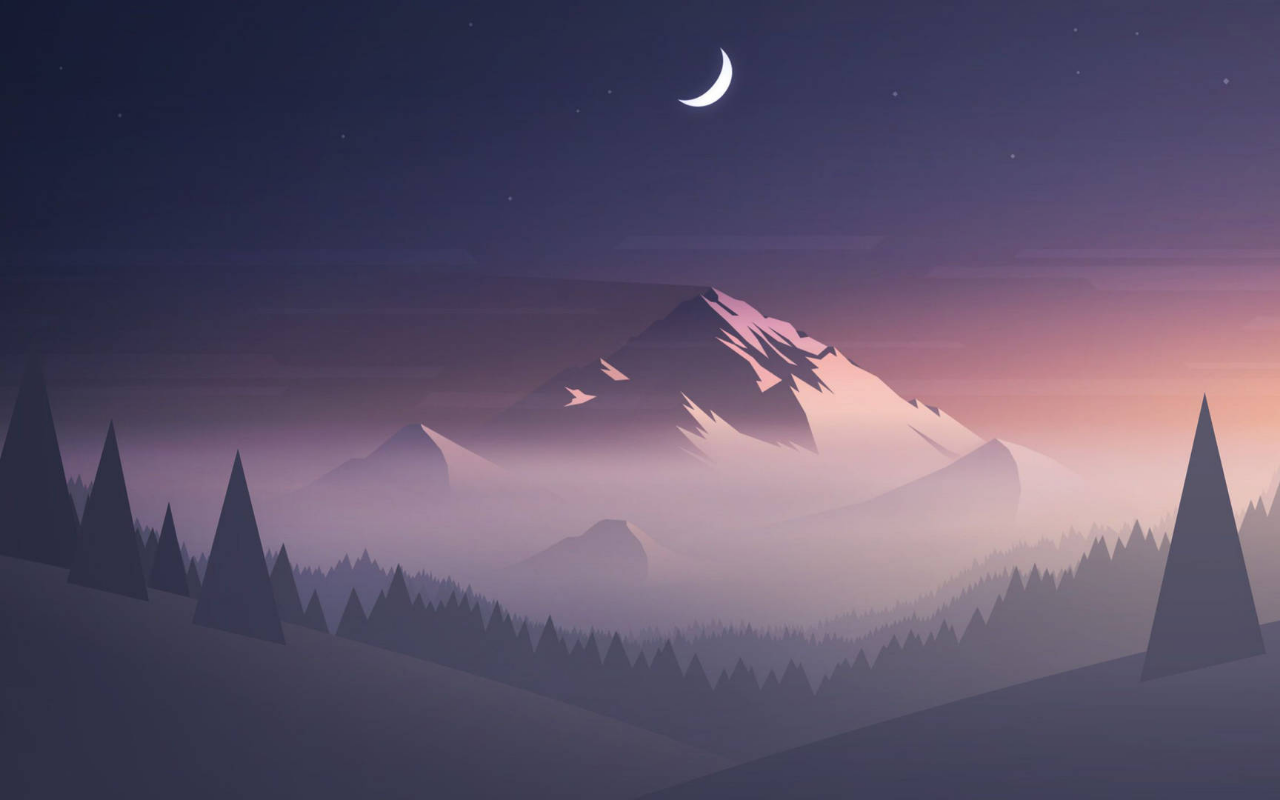
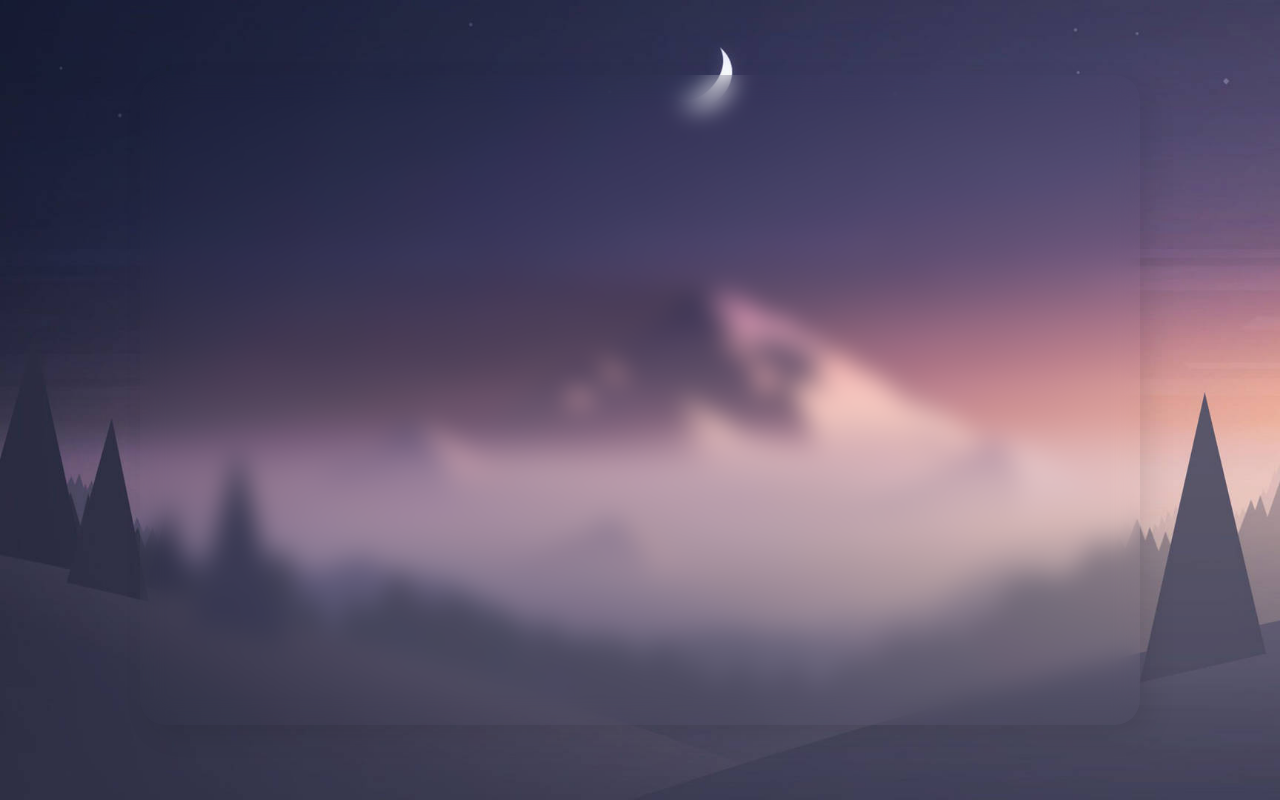
Before and after one commit to henriquesimon/ng-login-page, an Angular app: page / in a window 1280 px wide. Built offline with nearby package versions, Linux system fonts and the light colour scheme.

Commit message:
feat: add base app layout with left and right sections

```diff
--- a/src/app/app.html
+++ b/src/app/app.html
@@ -1 +1,6 @@
+<div class="container">
+    <div class="left-side"></div>
+    <div class="right-side"></div>
+</div>
+
 <router-outlet />
--- a/src/app/app.scss
+++ b/src/app/app.scss
@@ -0,0 +1,18 @@
+.container {
+    width: 1000px;
+    height: 650px;
+    backdrop-filter: blur(12px);
+    box-shadow: 10px 10px 30px -3px rgba(0, 0, 0, 0.1);
+    border-radius: 25px;
+    display: flex;
+}
+
+.left-side {
+    flex: 1.1;
+    border-radius: 25px 0px 0px 25px;
+}
+
+.right-side {
+    flex: 1.9;
+    border-radius: 0px 25px 25px 0px ;
+}
--- a/src/styles.scss
+++ b/src/styles.scss
@@ -9,4 +9,7 @@ body {
     background-image: url('assets/background.jpg');
     background-size: cover;
     background-repeat: no-repeat;
+    display: flex;
+    align-items: center;
+    justify-content: center;
 }
```
